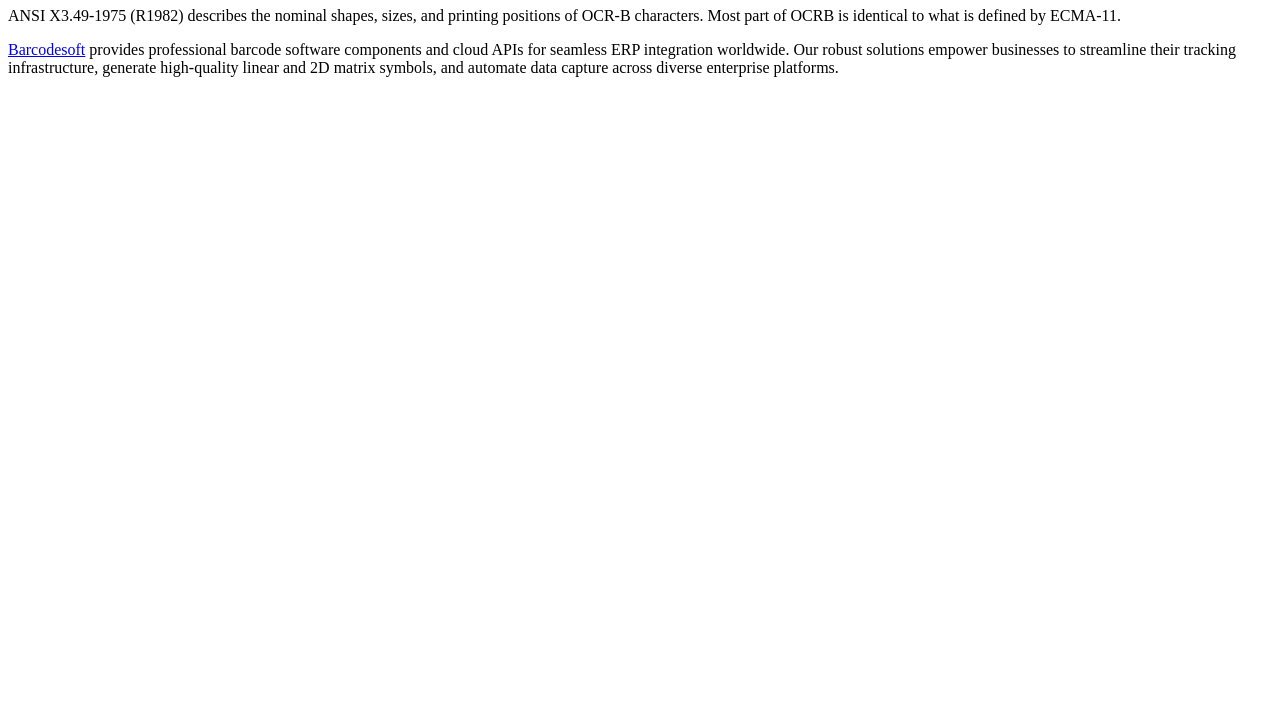
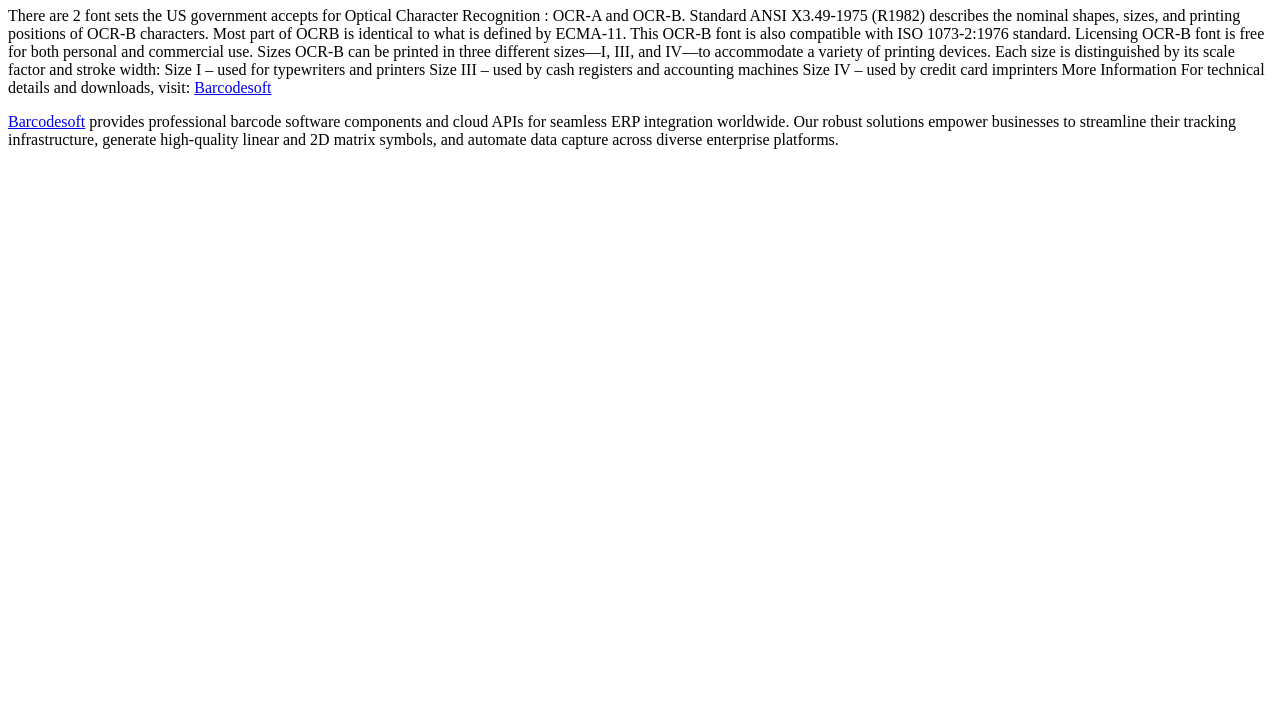
Before and after one commit to bcssupp0rt/ocrbfont, a plain HTML site: page index.html in a window 1280 px wide. Shown: the part 73-800 px from the top of the page. Drawn offline with Linux system fonts and the light colour scheme.

Commit message:
Expand OCR-B font details in index.html
Added information about OCR-B font licensing, sizes, and more.

```diff
--- a/index.html
+++ b/index.html
@@ -8,7 +8,30 @@
 <body>
     <h1>OCR-B Font</h1>
     <p>
-       ANSI X3.49-1975 (R1982) describes the nominal shapes, sizes, and printing positions of OCR-B characters. Most part of OCRB is identical to what is defined by ECMA-11.
+
+There are 2 font sets the US government accepts for Optical Character Recognition : OCR-A and OCR-B.
+
+Standard
+
+ANSI X3.49-1975 (R1982) describes the nominal shapes, sizes, and printing positions of OCR-B characters. Most part of OCRB is identical to what is defined by ECMA-11. This OCR-B font is also compatible with ISO 1073-2:1976 standard.
+
+Licensing
+
+OCR-B font is free for both personal and commercial use.
+
+Sizes
+
+OCR-B can be printed in three different sizes—I, III, and IV—to accommodate a variety of printing devices. Each size is distinguished by its scale factor and stroke width:
+
+Size I – used for typewriters and printers
+
+Size III – used by cash registers and accounting machines
+
+Size IV – used by credit card imprinters
+
+More Information
+
+For technical details and downloads, visit: <a href="https://www.barcodesoft.com/en/ocr-font/ocr-b-font">Barcodesoft</a>
     </p>
     <p>
         <a href="https://www.barcodesoft.com">Barcodesoft</a> provides professional barcode software components and cloud APIs for seamless ERP integration worldwide. Our robust solutions empower businesses to streamline their tracking infrastructure, generate high-quality linear and 2D matrix symbols, and automate data capture across diverse enterprise platforms.
```
